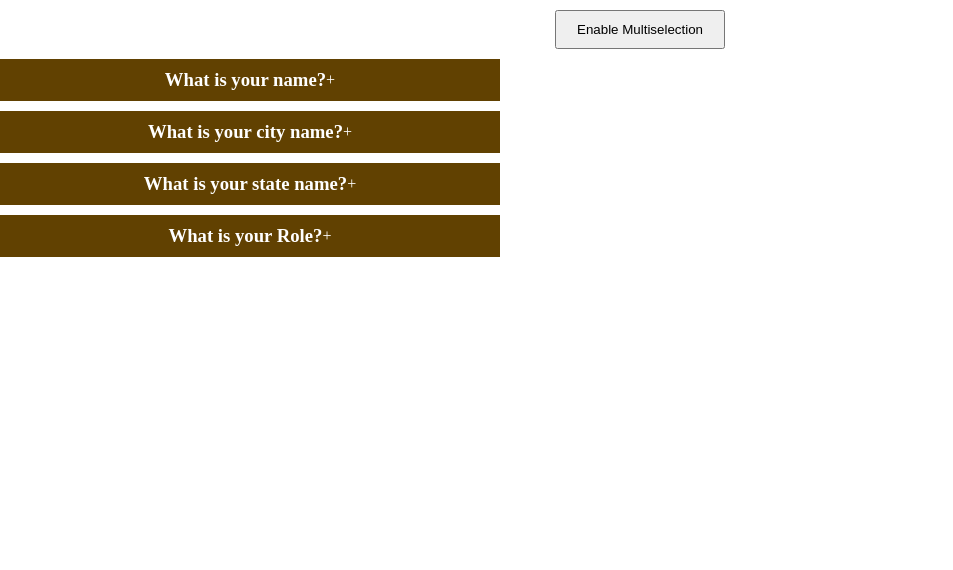
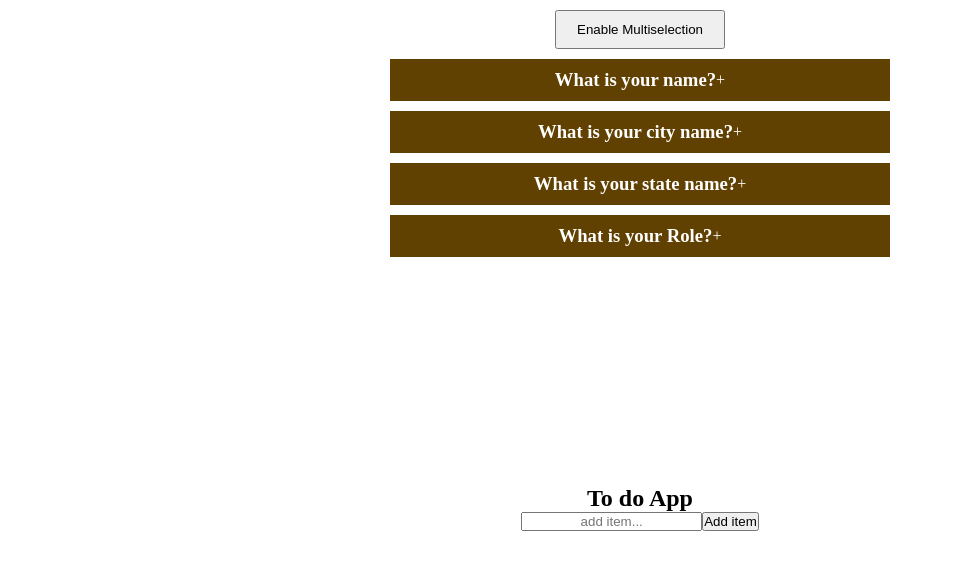
Before and after one commit to alane-vaibhav/React_25_Projects, a React (Vite) app: page / in a window 1280 px wide. Shown: the top 570 px of the page, without its empty margins (0-953 px from the left). Built offline with nearby package versions, Linux system fonts and the light colour scheme.

Commit message:
Added todo list code

```diff
--- a/src/App.jsx
+++ b/src/App.jsx
@@ -1,10 +1,18 @@
 import "./App.css";
 import Accordian from "./components/accordian";
+import ToDoApp from "./components/todolist";
 
 function App() {
   return (
-    <div>
+    <div
+      style={{
+        display: "flex",
+        flexDirection: "column",
+        rowGap: "5px",
+      }}
+    >
       <Accordian />
+      <ToDoApp />
     </div>
   );
 }
--- a/src/components/accordian/style.css
+++ b/src/components/accordian/style.css
@@ -1,6 +1,6 @@
 .wrapper {
   display: 100px;
-  height: 100vh;
+  height: 60vh;
   justify-content: center;
   align-items: center;
   gap: 20px;
--- /dev/null
+++ b/src/components/todolist/index.jsx
@@ -0,0 +1,40 @@
+import React, { useState } from "react";
+
+const ToDoApp = () => {
+  const [item, setItem] = useState("");
+  const [list, setList] = useState([]);
+
+  const handleAddition = () => {
+    setList([...list, item]);
+    setItem("");
+  };
+
+  const handleRemove = (id) => {
+    let newList = [...list];
+    newList.splice(id, 1);
+    setList(newList);
+  };
+  return (
+    <div>
+      <h2>To do App</h2>
+
+      <div>
+        <input
+          type="text"
+          placeholder="add item..."
+          value={item}
+          onChange={(e) => setItem(e.target.value)}
+        />
+        <button onClick={handleAddition}>Add item</button>
+      </div>
+      {list.map((el, index) => (
+        <>
+          <h4>{el}</h4>
+          <button onClick={() => handleRemove(index)}>Remove item</button>
+        </>
+      ))}
+    </div>
+  );
+};
+
+export default ToDoApp;
```
